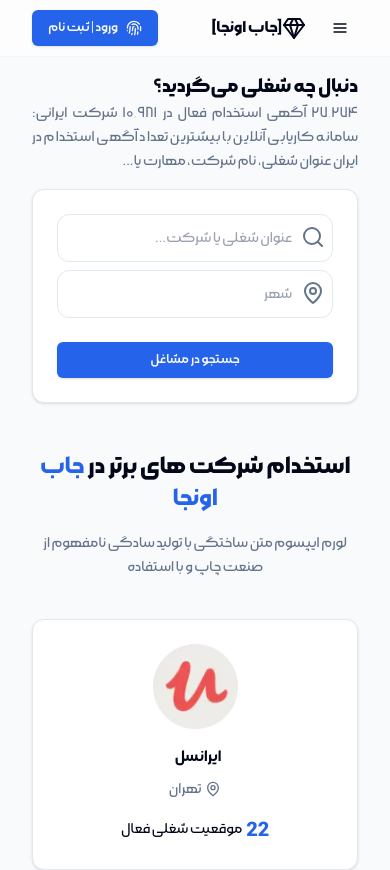
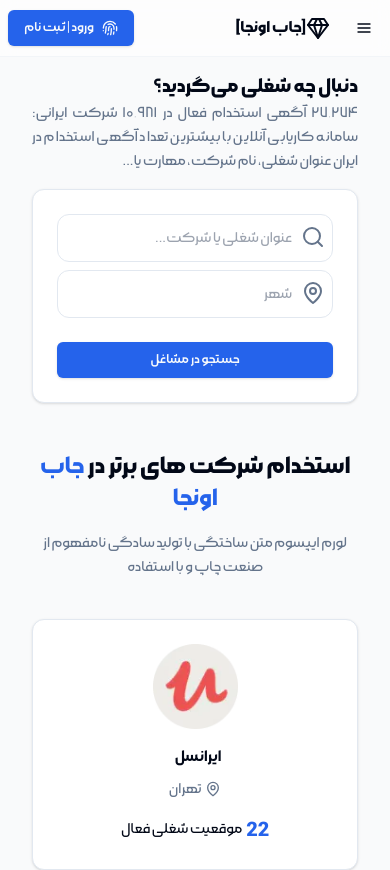
Before and after one commit to hoseinABH/Next-Job-Board, a Next.js app: page / in a window 390 px wide. Shown: the top 870 px of the page. Built offline with nearby package versions, Linux system fonts and the light colour scheme.

Commit message:
styles:improve header styles

```diff
--- a/src/components/header.tsx
+++ b/src/components/header.tsx
@@ -25,12 +25,9 @@
           onClick={() => setDrawerOpen(false)}
           key={navItem.id}
           href={navItem.href}
-          className={clsx(
-            'text-md transition-colors',
-            {
-              ['golden-text font-medium']: pathname === navItem.href,
-            }
-          )}
+          className={clsx('text-md transition-colors', {
+            ['golden-text font-medium']: pathname === navItem.href,
+          })}
         >
           {navItem.name}
         </Link>
@@ -39,9 +36,9 @@
   );
   return (
     <header className="sticky top-0 z-50 w-full border-b border-border/40 bg-background/95 backdrop-blur supports-[backdrop-filter]:bg-background/60">
-      <div className="container flex justify-between h-14 items-center">
+      <div className="container px-2 sm:px-8 flex justify-between h-14 items-center">
         {/* Right Part */}
-        <div className="ml-4 flex items-center">
+        <div className="flex items-center">
           <div className="inline md:hidden ml-4">
             <NavigationDrawer open={drawerOpen} setOpen={setDrawerOpen}>
               {renderNavLinks}
```
